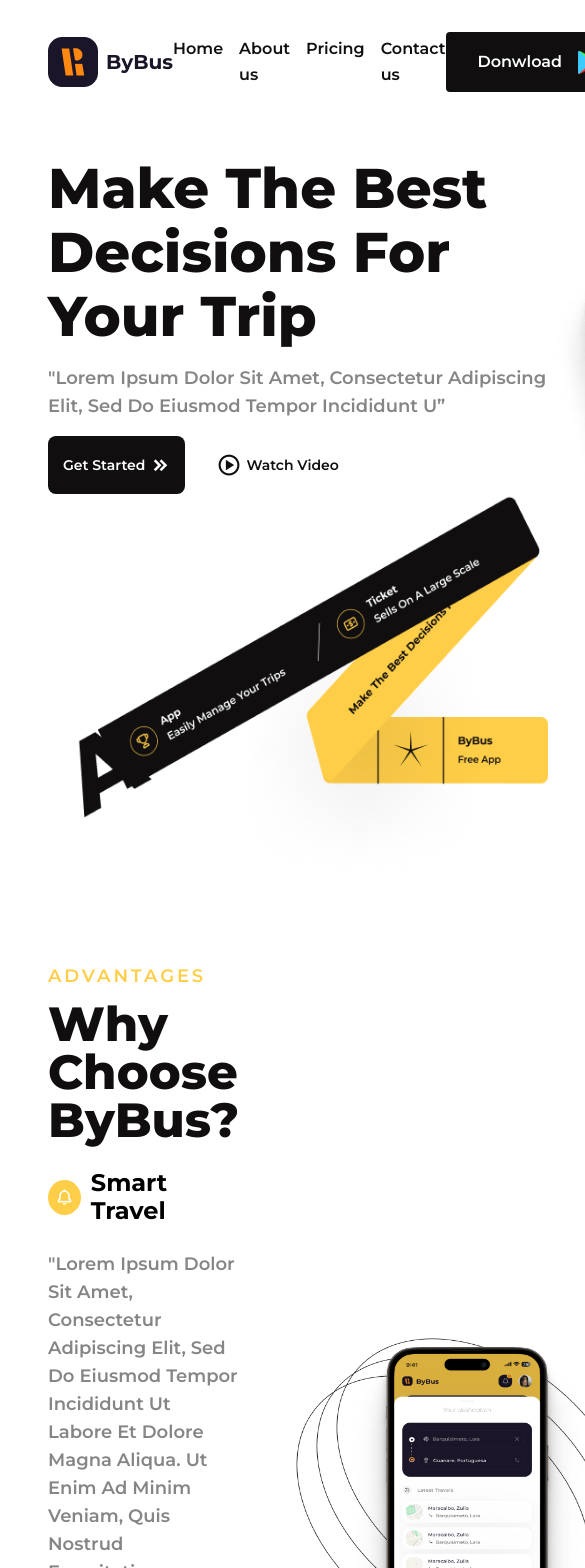
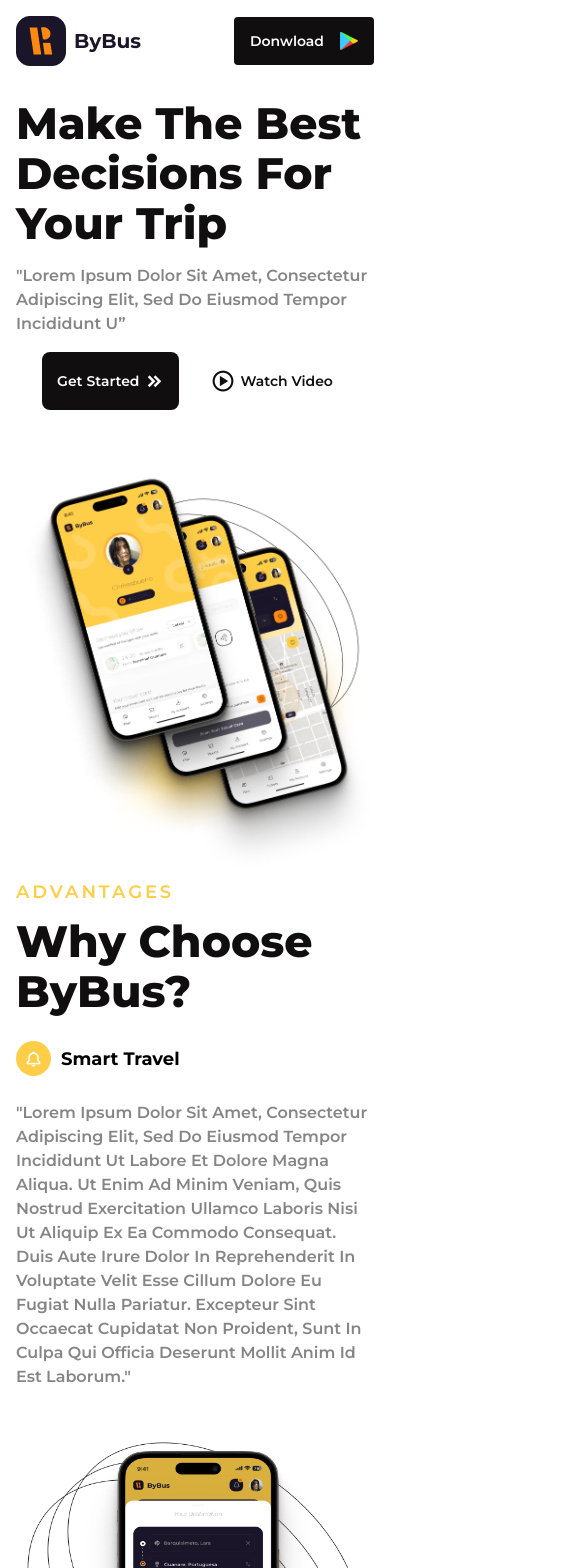
Before and after one commit to bybusvenezuela/bybus-web, a Next.js app: page / in a window 390 px wide. Shown: the top 1568 px of the page, 585 px wide, since content can reach past the window. Built offline with nearby package versions, Linux system fonts and the light colour scheme.

Commit message:
Responsive

```diff
--- a/src/styles/AboutUs.module.css
+++ b/src/styles/AboutUs.module.css
@@ -55,3 +55,35 @@
 .right img {
     margin: 20px 0px;
 }
+@media screen and (max-width: 500px) {
+  .top p {
+    font-size: 16px;
+    line-height: 24px;
+  }
+  .top h2 {
+    font-size: 44px;
+    line-height: 44px;
+  }
+  .bot {
+    flex-direction: column;
+  }
+  .left img {
+    width: 350px;
+    height: 350px;
+  }
+  .right img {
+    margin: 20px 0px 5px;
+}
+  .right h3 {
+    font-size: 26px;
+    line-height: 30px;
+  }
+  .right p {
+    font-size: 16px;
+    line-height: 24px;
+  }
+  .right h4 {
+    font-size: 16px;
+    line-height: 24px;
+  }
+}
--- a/src/styles/Advantages.module.css
+++ b/src/styles/Advantages.module.css
@@ -61,3 +61,29 @@
   font-size: 18px;
   color: var(--white);
 }
+@media screen and (max-width: 500px) {
+  .content {
+    flex-direction: column;
+  }
+  .left {
+    width: 100%;
+  }
+  .question {
+    font-size: 44px;
+    line-height: 50px;
+  }
+  .paragraph {
+    font-size: 16px;
+    line-height: 24px;
+  }
+  .subtitle {
+    display: flex;
+    align-items: center;
+    margin: 25px 0;
+
+  }
+  .subtitle p {
+    font-size: 18px;
+  }
+
+}
--- a/src/styles/Contact.module.css
+++ b/src/styles/Contact.module.css
@@ -27,7 +27,6 @@
   z-index: 1;
   font-family: var(--font);
   font-size: 14px;
-
 }
 .input::placeholder {
   font-family: var(--font);
@@ -58,10 +57,10 @@
   align-items: center;
   justify-content: center;
   margin-bottom: 2rem;
-
 }
 
-.cardTitle, .cardData {
+.cardTitle,
+.cardData {
   font-size: 14px;
 }
 
@@ -107,3 +106,38 @@
   text-transform: capitalize;
   color: var(--black);
 }
+@media screen and (max-width: 500px) {
+  .contact {
+    margin-top: -2rem;
+    flex-direction: column;
+    align-items: center;
+  }
+  .form {
+    width: 100%;
+  }
+  .cards {
+    display: flex;
+    justify-content: space-between;
+    gap: 1rem;
+    margin-bottom: 2.5rem;
+  }
+  .card {
+    padding: 0rem;
+    height: 100px;
+    width: 110px;
+    margin-bottom: 0rem;
+  }
+
+  .cardData {
+    font-size: 10px;
+  }
+
+  .cardTitle {
+    font-size: 12px;
+    margin: 5px 0;
+  }
+
+  .cardData {
+    margin-bottom: 0rem;
+  }
+}
--- a/src/styles/Customizable.module.css
+++ b/src/styles/Customizable.module.css
@@ -43,3 +43,31 @@
   font-size: 18px;
   color: var(--white);
 }
+@media screen and (max-width: 500px) {
+  .content {
+    flex-direction: column-reverse;
+    margin-top: -3rem;
+    margin-bottom: -2rem;
+  }
+  .right {
+    width: 100%;
+  }
+  .question {
+    font-size: 44px;
+    line-height: 50px;
+  }
+  .paragraph {
+    font-size: 16px;
+    line-height: 24px;
+  }
+  .subtitle {
+    display: flex;
+    align-items: center;
+    margin: 25px 0;
+
+  }
+  .subtitle p {
+    font-size: 18px;
+  }
+
+}
--- a/src/styles/Download.module.css
+++ b/src/styles/Download.module.css
@@ -50,4 +50,38 @@
   width: 25px;
   height: 25px;
 }
-.right img {}
+@media screen and (max-width: 500px) {
+  .content {
+    flex-direction: column;
+    padding: 2rem;
+  }
+  .left h2 {
+    font-size: 42px;
+    line-height: 44px;
+  }
+  .left p {
+    font-size: 16px;
+    line-height: 24px;
+  }
+  .backgroundImage img {
+    height: 500px;
+  }
+  .button {
+    padding: 0.7rem;
+  }
+  .button p {
+    font-size: 15px;
+    line-height: 28px;
+  }
+  .button img {
+    width: 20px;
+    height: 20px;
+  }
+  .right {
+    margin-bottom: -3rem;
+  }
+  .right img {
+    width: 280px;
+    height: 250px;
+  }
+}
--- a/src/styles/FAQ.module.css
+++ b/src/styles/FAQ.module.css
@@ -35,3 +35,31 @@
   text-align: justify;
   text-transform: capitalize;
 }
+@media screen and (max-width: 500px) {
+  .title p {
+    font-size: 16px;
+    line-height: 24px;
+  }
+  .title h2 {
+    font-size: 44px;
+    line-height: 48px;
+  }
+  .questions {
+    display: grid;
+    grid-template-columns: repeat(2, 1fr);
+    gap: 0rem;
+    margin-top: 2rem;
+  }
+  .question {
+      padding: 1rem;
+  }
+  .question h3 {
+    font-size: 18px;
+    line-height: 24px;
+    margin-bottom: 10px;
+  }
+  .question p {
+    font-size: 14px;
+    line-height: 20px;
+  }
+}
--- a/src/styles/Footer.module.css
+++ b/src/styles/Footer.module.css
@@ -107,3 +107,40 @@
   text-align: center;
   color: var(--black);
 }
+@media screen and (max-width: 500px) {
+  .top {
+    display: grid;
+    grid-template-columns: repeat(1, 1fr);
+    justify-content: space-between;
+    gap: 0rem;
+    margin-bottom: 2rem;
+  }
+  .contact p {
+    font-size: 14px;
+  }
+  .contact,
+.links,
+.legal,
+.newsletter {
+  padding: 2rem 0;
+  border-top: 1px solid var(--gray);
+  width: 100%;
+}
+.links h2,
+.legal h2,
+.newsletter h2 {
+  font-size: 24px;
+  line-height: 20px;
+}
+.linksContent,
+.legalContent {
+  display: flex;
+  flex-direction: column;
+  gap: 0.7rem;
+}
+.linksContent a,
+.legalContent a {
+  font-size: 14px;
+  line-height: 22px;
+}
+}
--- a/src/styles/Home.module.css
+++ b/src/styles/Home.module.css
@@ -75,3 +75,31 @@
     margin-right: 5px;
     font-size: 25px;
 }
+@media screen and (max-width: 500px) {
+  .content {
+    flex-direction: column;
+  }
+  .title {
+    font-size: 44px;
+    line-height: 50px;
+  }
+  .subtitle {
+    font-size: 16px;
+    line-height: 24px;
+  }
+  .bot img {
+    display: none;
+  }
+  .right img {
+    margin-top: 4rem;
+    margin-bottom: -2rem;
+    width: 350px;
+    height: 400px;
+  }
+  .buttons {
+    display: flex;
+    align-items: center;
+    justify-content: center;
+    gap: 1rem;
+}
+}
--- a/src/styles/Navbar.module.css
+++ b/src/styles/Navbar.module.css
@@ -51,6 +51,22 @@
   color: var(--white);
 }
 .button img {
-    width: 23px;
-    height: 23px;
+  width: 23px;
+  height: 23px;
 }
+@media screen and (max-width: 500px) {
+  .menu {
+    display: none;
+  }
+  .button {
+    padding: 0.6rem 1rem;
+    border-radius: 4px;
+  }
+  .button p {
+    font-size: 14px;
+  }
+  .button img {
+    width: 18px;
+    height: 18px;
+  }
+}
--- a/src/styles/globals.css
+++ b/src/styles/globals.css
@@ -2,6 +2,7 @@
 
 :root {
   --max: 1100px;
+  --min: 400px;
   --border-radius: 12px;
   --font: "Montserrat", sans-serif;
 
@@ -66,3 +67,21 @@
   font-size: 2rem;
   color: var(--black);
 }
+@media screen and (max-width:500px) {
+  .container {
+    margin-left: auto;
+    margin-right: auto;
+    max-width: var(--min);
+  }
+
+  .section {
+    padding: 1rem 1rem;
+  }
+  .section_two {
+    padding: 0rem 1rem;
+  }
+  .icon-social {
+    font-size: 1.5rem;
+    color: var(--black);
+  }
+}
```
Lines whose indentation alone changed are shown as unchanged.
